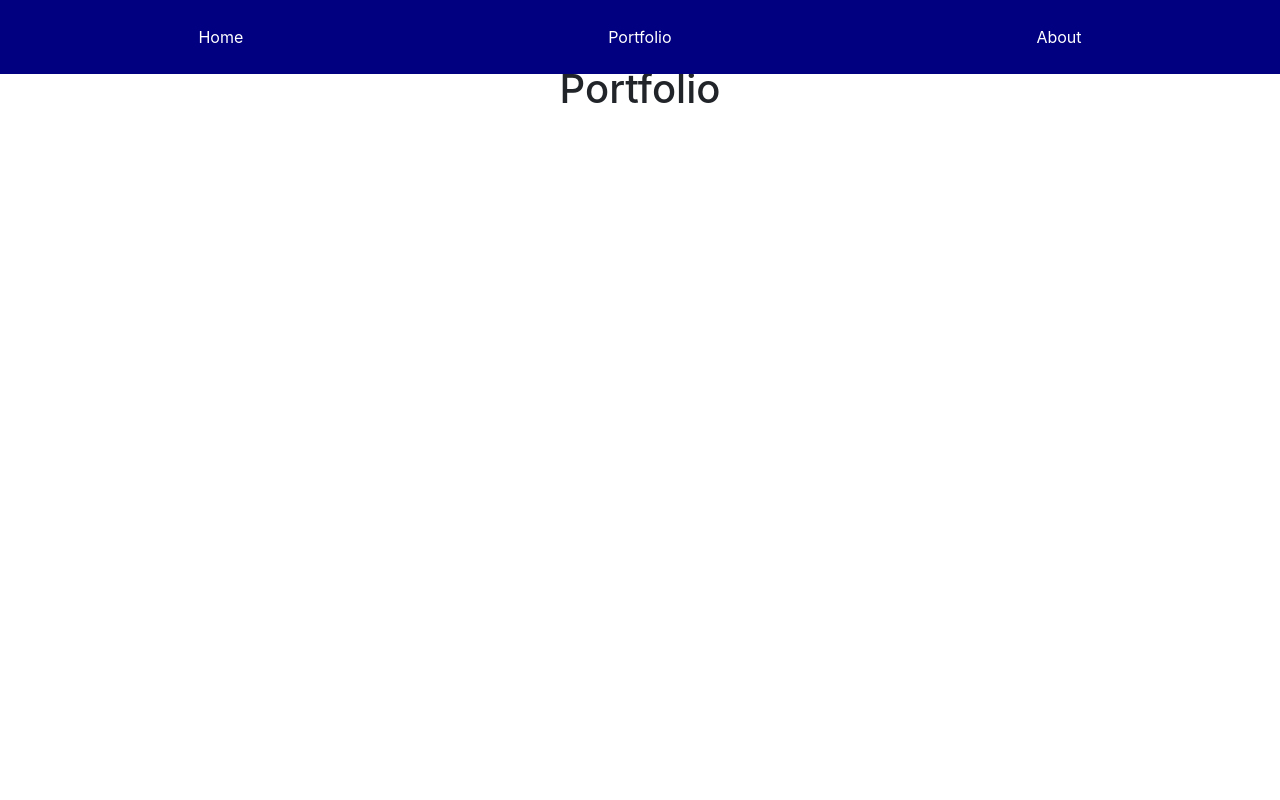
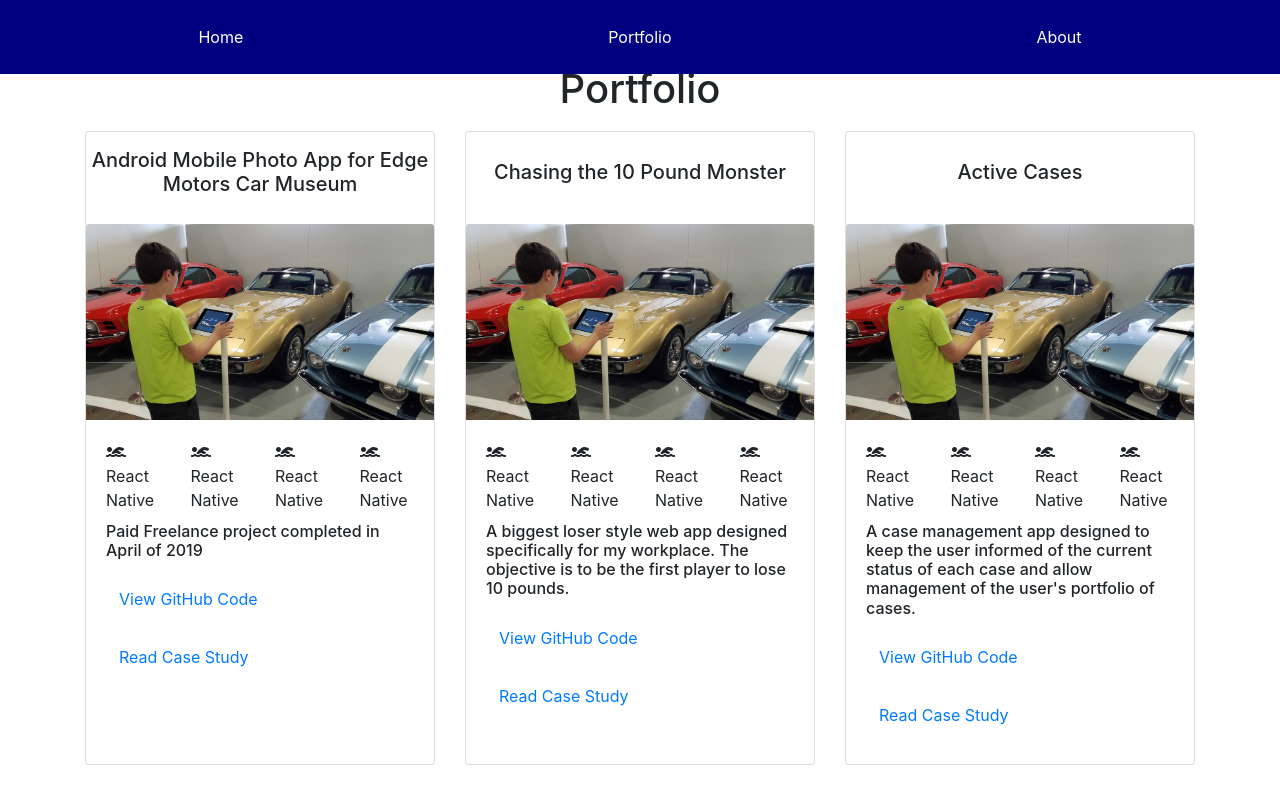
Before and after one commit to jcsmileyjr/v2-Portfolio, a React (Create React App) app in the folder portfolio/: page / in a window 1280 px wide. Both pictures are taken after a click on the button "Portfolio". Built offline with nearby package versions, Linux system fonts and the light colour scheme.

Commit message:
Added data to project page

```diff
--- a/portfolio/src/App.css
+++ b/portfolio/src/App.css
@@ -81,6 +81,11 @@ really wasn't working. The fix was to use a linear-gradient.
 
 
 /********** Project Component Styling **********/
-
+.equalTitleHeight {
+  height: 10vh;
+  display:flex;
+  justify-content: center;
+  align-items: center;
+}
 
 /********** End of Project Component Styling **********/
--- a/portfolio/src/components/portfolio.js
+++ b/portfolio/src/components/portfolio.js
@@ -1,17 +1,121 @@
 import React from 'react';
-import { Container, Row, Col, Card} from 'react-bootstrap';
+import { Container, Row, Col, Card, Button} from 'react-bootstrap';
 
 import '../App.css';
+
+import { library } from '@fortawesome/fontawesome-svg-core'
+import { FontAwesomeIcon } from '@fortawesome/react-fontawesome'
+import { faSwimmer } from '@fortawesome/free-solid-svg-icons'
+
+library.add(faSwimmer);
 
 export default function Portfolio(props){
     return(
         <Container >
             <Row className="center rowWhiteSpace"><Col><h1>Portfolio</h1></Col></Row>
-            <Row>
-                <Col>
+            <Row >
+                <Col xs={12} md={4} >
+                    <Card className="h-100">
+                        <Card.Title className="center equalTitleHeight">Android Mobile Photo App for Edge Motors Car Museum</Card.Title>
+                        <Card.Img
+                                variant="top"
+                                fluid ={true}
+                                src={require("../img/car-boy.jpg")} />
+                        <Card.Body>
+                            <Row>
+                                <Col>
+                                    <FontAwesomeIcon icon="swimmer" />
+                                    <Card.Text>React Native</Card.Text>
+                                </Col>
+                                <Col>
+                                    <FontAwesomeIcon icon="swimmer" />
+                                    <Card.Text>React Native</Card.Text>
+                                </Col>
+                                <Col>
+                                    <FontAwesomeIcon icon="swimmer" />
+                                    <Card.Text>React Native</Card.Text>
+                                </Col>
+                                <Col>
+                                    <FontAwesomeIcon icon="swimmer" />
+                                    <Card.Text>React Native</Card.Text>
+                                </Col>
+                            </Row>
+                            <Card.Subtitle className="rowWhiteSpace">Paid Freelance project completed in April of 2019</Card.Subtitle>
+                            <Button variant="link" >View GitHub Code</Button>
+                            <Button variant="link" >Read Case Study</Button>
+                        </Card.Body>
+                    </Card>
+                </Col>
 
+                <Col xs={12} md={4}>
+                    <Card className="h-100">
+                        <Card.Title className="center equalTitleHeight">Chasing the 10 Pound Monster</Card.Title>
+                        <Card.Img
+                                variant="top"
+                                fluid ={true}
+                                src={require("../img/car-boy.jpg")} />
+                        <Card.Body>
+                            <Row>
+                                <Col>
+                                    <FontAwesomeIcon icon="swimmer" />
+                                    <Card.Text>React Native</Card.Text>
+                                </Col>
+                                <Col>
+                                    <FontAwesomeIcon icon="swimmer" />
+                                    <Card.Text>React Native</Card.Text>
+                                </Col>
+                                <Col>
+                                    <FontAwesomeIcon icon="swimmer" />
+                                    <Card.Text>React Native</Card.Text>
+                                </Col>
+                                <Col>
+                                    <FontAwesomeIcon icon="swimmer" />
+                                    <Card.Text>React Native</Card.Text>
+                                </Col>
+                            </Row>
+                            <Card.Subtitle className="rowWhiteSpace">A biggest loser style web app designed specifically for my workplace. The objective is to be the first player to lose 10 pounds.</Card.Subtitle>
+                            <Button variant="link" >View GitHub Code</Button>
+                            <Button variant="link" >Read Case Study</Button>
+                        </Card.Body>
+                    </Card>
+                </Col>
+
+                <Col xs={12} md={4}>
+                    <Card className="h-100">
+                        <Card.Title className="center equalTitleHeight">Active Cases</Card.Title>
+                        <Card.Img
+                                variant="top"
+                                fluid ={true}
+                                src={require("../img/car-boy.jpg")} />
+                        <Card.Body>
+                            <Row>
+                                <Col>
+                                    <FontAwesomeIcon icon="swimmer" />
+                                    <Card.Text>React Native</Card.Text>
+                                </Col>
+                                <Col>
+                                    <FontAwesomeIcon icon="swimmer" />
+                                    <Card.Text>React Native</Card.Text>
+                                </Col>
+                                <Col>
+                                    <FontAwesomeIcon icon="swimmer" />
+                                    <Card.Text>React Native</Card.Text>
+                                </Col>
+                                <Col>
+                                    <FontAwesomeIcon icon="swimmer" />
+                                    <Card.Text>React Native</Card.Text>
+                                </Col>
+                            </Row>
+                            <Card.Subtitle className="rowWhiteSpace">A case management app designed to keep the user informed of the current status of each case and allow management of the user's portfolio of cases.</Card.Subtitle>
+
+                            <Button variant="link" >View GitHub Code</Button>
+                            <Button variant="link" >Read Case Study</Button>
+
+                        </Card.Body>
+                    </Card>
                 </Col>
             </Row>
+
         </Container>
     );
 }
```
Also changed, not shown: portfolio/src/components/intro.js (+4 -4 lines).
